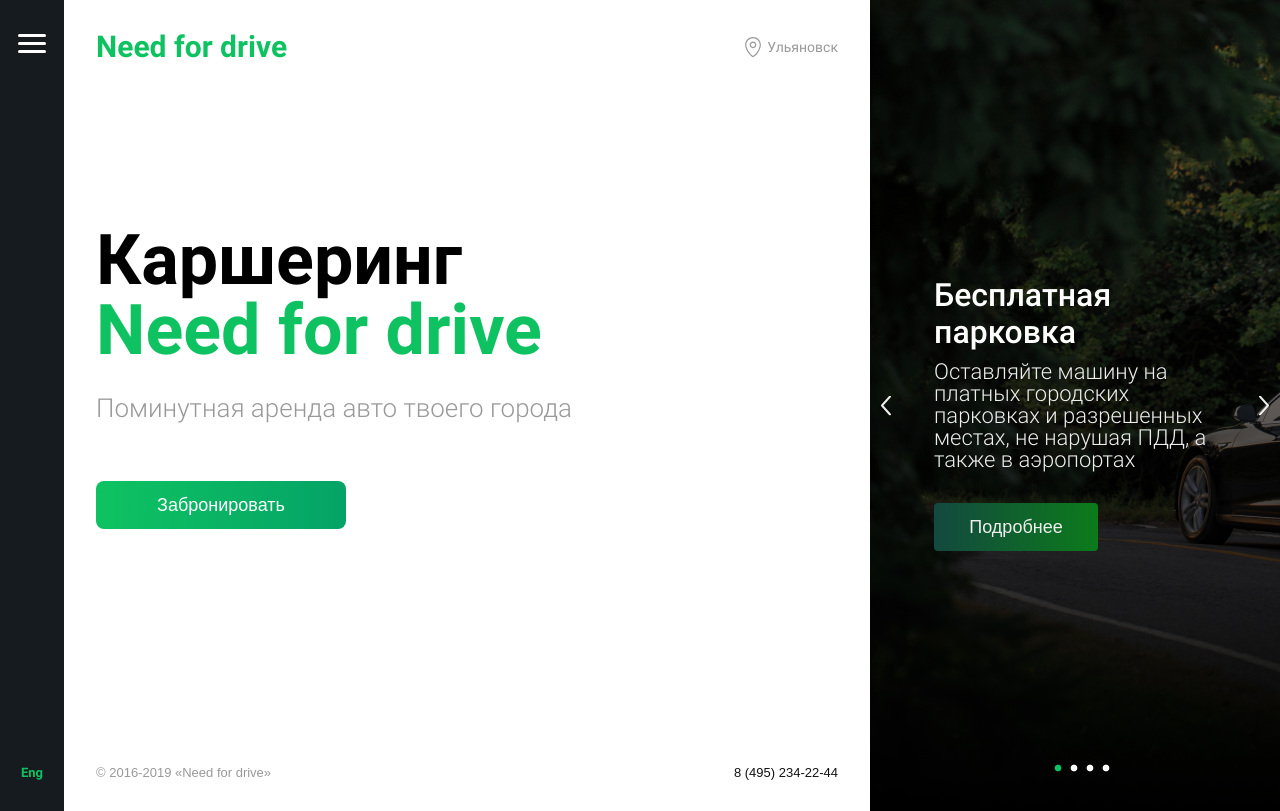
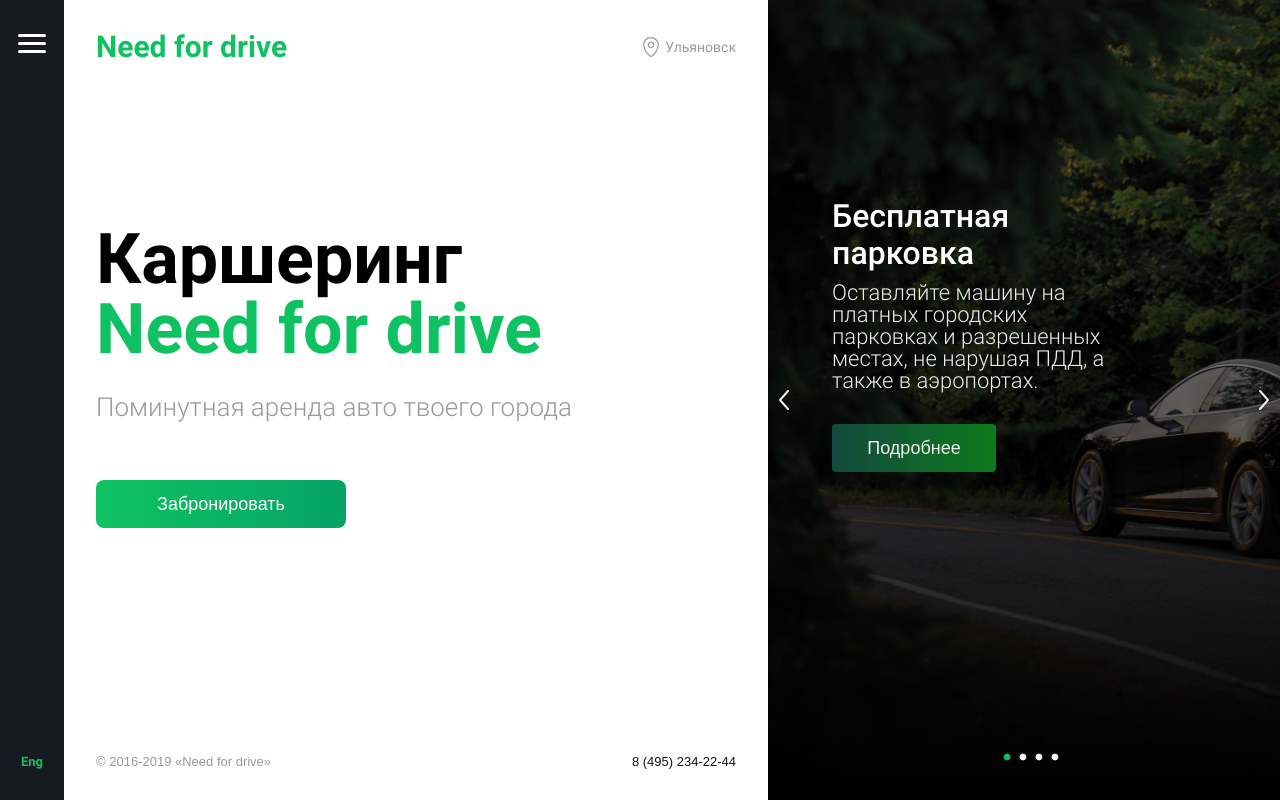
Before and after one commit to GerasimovArtemiy/need_for_drive, a React (Create React App) app: page / in a window 1280 px wide. Built offline with nearby package versions, Linux system fonts and the light colour scheme.

Commit message:
fixed problem with height

```diff
--- a/src/components/BurgerMenu/BurgerMenu.scss
+++ b/src/components/BurgerMenu/BurgerMenu.scss
@@ -19,7 +19,7 @@
     }
     &_empty {
         height: 100%;
-        width: 685px;
+        width: 47%;
         background: rgba(21, 27, 31, 0.81);
     }
     &_content {
@@ -66,7 +66,7 @@
             margin-left: 97px;
         }
         &_empty {
-            width: 410px;
+            width: 40%;
         }
     }
 }
--- a/src/components/HomepageContent/HomepageContent.scss
+++ b/src/components/HomepageContent/HomepageContent.scss
@@ -6,19 +6,18 @@
     margin: 0 auto;
     &__content {
         flex: 1 1 auto;
-        display: flex;
     }
     &__container {
         display: flex;
         flex-direction: column;
-        width: 100%;
         margin: 0 64px 0 128px;
         transition: 0.5s;
+        height: 100%;
     }
     &__header {
         display: flex;
         justify-content: space-between;
-        margin: 32px 0px 163px 0px;
+        margin-top: 32px;
         &_logo {
             font-family: $bold;
             color: $main-accent;
@@ -39,6 +38,10 @@
     }
     &__main {
         flex: 1 1 auto;
+        display: flex;
+        flex-direction: column;
+        justify-content: center;
+        margin-top: -65px;
         & h1,
         h2 {
             font-size: 70px;
@@ -98,7 +101,6 @@
 }
 @media screen and (max-width: 1023px) {
     .homepage {
-        height: 100%;
         &__container {
             margin: 0 32px 0 117px;
         }
--- a/src/components/HomepageSlider/HomepageSlider.jsx
+++ b/src/components/HomepageSlider/HomepageSlider.jsx
@@ -17,8 +17,9 @@
         <div className="slider">
             <Slider {...settings}>
                 {slides.map(({ id, title, subtitle }) => (
-                    <div key={id} className={`slider__item-${id}`}>
+                    <div key={id} className={`slider__item slider__item-${id}`}>
                         <div className="slider__item_content">
+                            <div className="slider__item_container">
                                 <h1 className="slider__item_title">{title}</h1>
                                 <h3 className="slider__item_subtitle">
                                     {subtitle}
@@ -31,6 +32,7 @@
                                 </button>
                             </div>
                         </div>
+                    </div>
                 ))}
             </Slider>
         </div>
--- a/src/components/HomepageSlider/HomepageSlider.scss
+++ b/src/components/HomepageSlider/HomepageSlider.scss
@@ -1,9 +1,13 @@
 @import '../../assets/BasicColorsAndFonts.scss';
 
 .slider {
-    width: 688px;
+    width: 48%;
     transition: 0.5s;
-    &__items .slick-prev {
+    & .slick-slider {
+        height: 100%;
+    }
+    &__items {
+        & .slick-prev {
             height: 100%;
             width: 64px;
             z-index: 1;
@@ -12,13 +16,14 @@
                 no-repeat;
             &:hover {
                 background: rgba(14, 194, 97, 0.2)
-                url('../../assets/icons/slider-arrow_left.svg') center no-repeat;
+                    url('../../assets/icons/slider-arrow_left.svg') center
+                    no-repeat;
             }
             &::before {
                 display: none;
             }
         }
-    &__items .slick-next {
+        & .slick-next {
             height: 100%;
             width: 64px;
             z-index: 1;
@@ -34,7 +39,7 @@
                 display: none;
             }
         }
-    &__items ul.slick-dots {
+        & ul.slick-dots {
             bottom: 32px;
             & li {
                 width: 6px;
@@ -49,17 +54,27 @@
                 }
             }
         }
+    }
     &__item {
+        height: 100vh;
         &_content {
-            margin: 0 auto;
-            width: 496px;
+            height: 100%;
+        }
+        &_container {
+            margin-left: 96px;
+            max-width: 496px;
+            height: 100%;
             color: $gray-light;
+            display: flex;
+            flex-direction: column;
+            justify-content: center;
+            margin-top: -65px;
         }
         &_title {
             font-size: 40px;
             font-family: $medium;
             color: rgb(255, 255, 255);
-            margin: 237px 0 12px 0;
+            margin-bottom: 12px;
         }
         &_subtitle {
             font-size: 24px;
@@ -67,6 +82,7 @@
             font-family: $light;
             line-height: 95%;
             margin-bottom: 38px;
+            line-height: 100%;
         }
         &_btn {
             height: 48px;
@@ -146,29 +162,25 @@
         }
     }
     &__item-1 {
-        height: 811px;
         background: linear-gradient(180deg, rgba(0, 0, 0, 0) 0%, #000000 100%),
-            url(../../assets/img/slider_1.jpg);
+            url(../../assets/img/slider_1.jpg) 0 0 / cover no-repeat;
     }
     &__item-2 {
-        height: 811px;
         background: linear-gradient(180deg, rgba(0, 0, 0, 0) 0%, #000000 100%),
-            url(../../assets/img/slider_2.jpg);
+            url(../../assets/img/slider_2.jpg) 0 0 / cover no-repeat;
     }
     &__item-3 {
-        height: 811px;
         background: linear-gradient(180deg, rgba(0, 0, 0, 0) 0%, #000000 100%),
-            url(../../assets/img/slider_3.jpg);
+            url(../../assets/img/slider_3.jpg) 0 0 / cover no-repeat;
     }
     &__item-4 {
-        height: 811px;
         background: linear-gradient(180deg, rgba(0, 0, 0, 0) 0%, #000000 100%),
-            url(../../assets/img/slider_4.jpg);
+            url(../../assets/img/slider_4.jpg) 0 0 / cover no-repeat;
     }
 }
 @media screen and (max-width: 1439px) {
     .slider {
-        width: 410px;
+        width: 40%;
         &__items .slick-prev {
             width: 32px;
         }
@@ -176,14 +188,14 @@
             width: 32px;
         }
         &__item {
-            &_content {
-                margin: 0 auto;
-                width: 282px;
+            &_container {
+                margin-left: 64px;
+                max-width: 300px;
             }
             &_title {
                 font-size: 32px;
                 line-height: 37px;
-                margin: 277px 0 10px 0;
+                margin-bottom: 10px;
             }
             &_subtitle {
                 font-size: 22px;
--- a/src/components/HomepageSlider/constants.js
+++ b/src/components/HomepageSlider/constants.js
@@ -3,22 +3,22 @@
         id: 1,
         title: 'Бесплатная парковка',
         subtitle:
-            'Оставляйте машину на платных городских парковках и разрешенных местах, не нарушая ПДД, а также в аэропортах',
+            'Оставляйте машину на платных городских парковках и разрешенных местах, не нарушая ПДД, а также в аэропортах.',
     },
     {
         id: 2,
         title: 'Страховка',
-        subtitle: 'Полная страховка страховка автомобиля',
+        subtitle: 'Полная страховка страховка автомобиля.',
     },
     {
         id: 3,
         title: 'Бензин',
-        subtitle: 'Полный бак на любой заправке города за наш счёт',
+        subtitle: 'Полный бак на любой заправке города за наш счёт.',
     },
     {
         id: 4,
         title: 'Обслуживание',
-        subtitle: 'Автомобиль проходит еженедельное ТО',
+        subtitle: 'Автомобиль проходит еженедельное ТО.',
     },
 ];
 
--- a/src/pages/Homepage/Homepage.scss
+++ b/src/pages/Homepage/Homepage.scss
@@ -1,6 +1,7 @@
 @import '../../assets/BasicColorsAndFonts.scss';
 
 .homepage {
+    height: 100%;
     position: relative;
     z-index: 1;
     &__wrapper {
```
Lines whose indentation alone changed are shown as unchanged.
